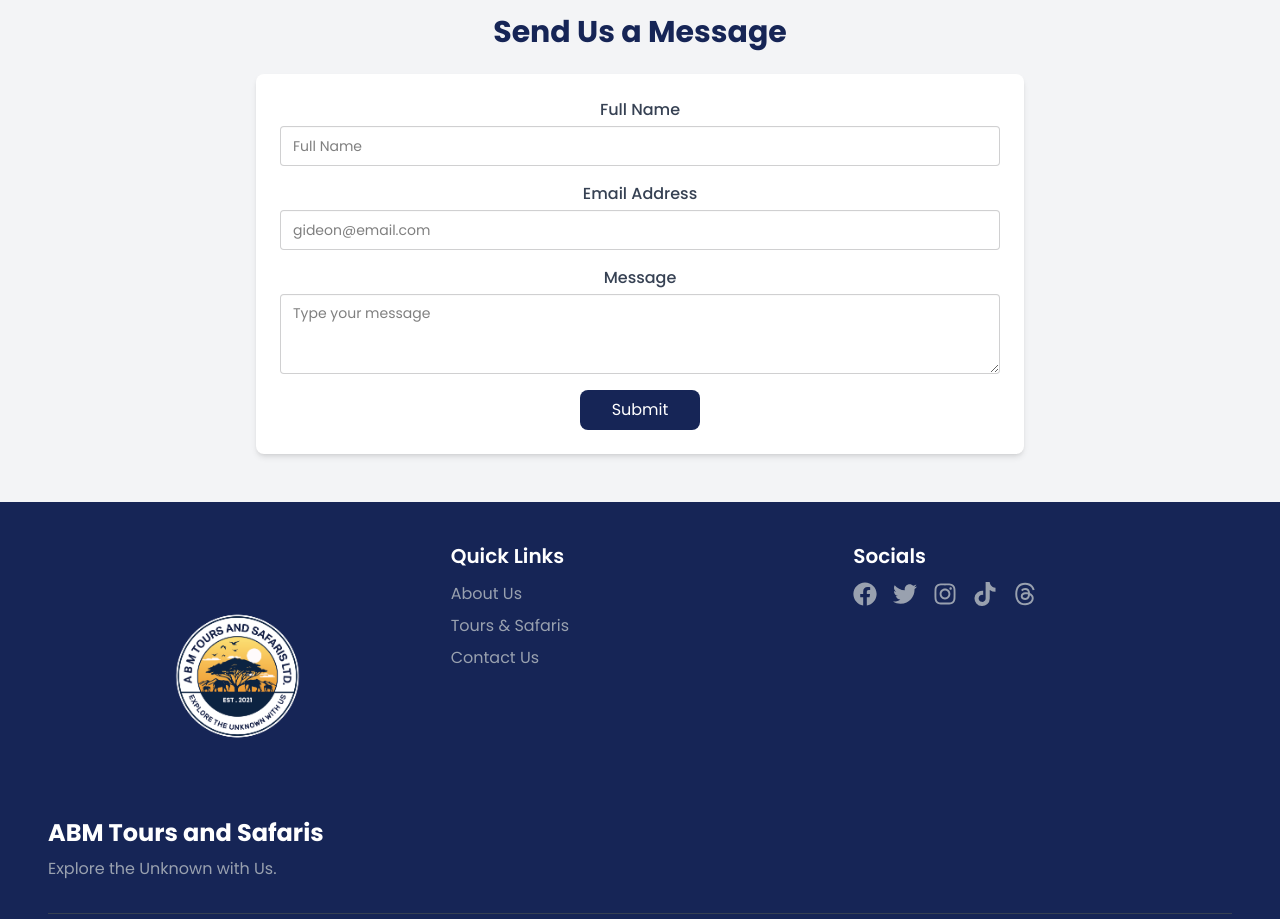
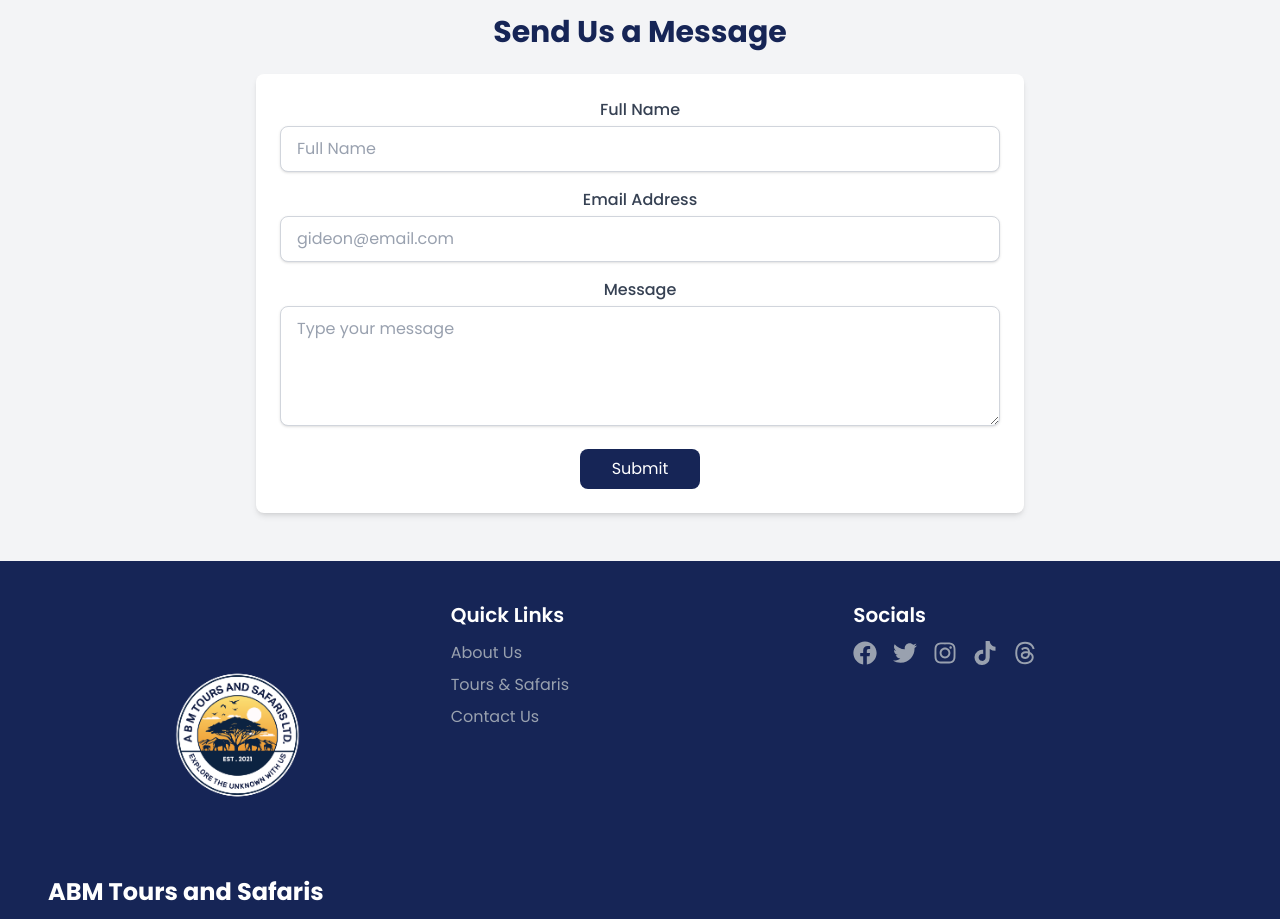
Before and after one commit to LittleGiddy/abmtours, a Next.js app: page / in a window 1280 px wide. Shown: the part 6040-6959 px from the top of the page. Built offline with nearby package versions, Linux system fonts and the light colour scheme; no server answers; the database is empty.

Commit message:
Fix Send Us a Message inputs visibility in dark mode

```diff
--- a/app/components/SendUsEmail/SendUsEmail.tsx
+++ b/app/components/SendUsEmail/SendUsEmail.tsx
@@ -103,7 +103,7 @@ export default function SendUsEmail() {
             placeholder="Full Name"
             value={formData.fullName}
             onChange={handleChange}
-            className="input input-bordered w-full mb-4"
+            className="w-full mb-4 rounded-lg border border-gray-300 bg-white px-4 py-2.5 text-gray-900 placeholder:text-gray-400 shadow-sm transition focus:border-blue-500 focus:outline-none focus:ring-2 focus:ring-blue-500/30"
             required
           />
 
@@ -114,7 +114,7 @@ export default function SendUsEmail() {
             placeholder="gideon@email.com"
             value={formData.email}
             onChange={handleChange}
-            className="input input-bordered w-full mb-4"
+            className="w-full mb-4 rounded-lg border border-gray-300 bg-white px-4 py-2.5 text-gray-900 placeholder:text-gray-400 shadow-sm transition focus:border-blue-500 focus:outline-none focus:ring-2 focus:ring-blue-500/30"
             required
           />
 
@@ -124,7 +124,7 @@ export default function SendUsEmail() {
             placeholder="Type your message"
             value={formData.message}
             onChange={handleChange}
-            className="textarea textarea-bordered w-full mb-4"
+            className="w-full mb-4 min-h-[120px] resize-y rounded-lg border border-gray-300 bg-white px-4 py-2.5 text-gray-900 placeholder:text-gray-400 shadow-sm transition focus:border-blue-500 focus:outline-none focus:ring-2 focus:ring-blue-500/30"
             required
           />
 
```
